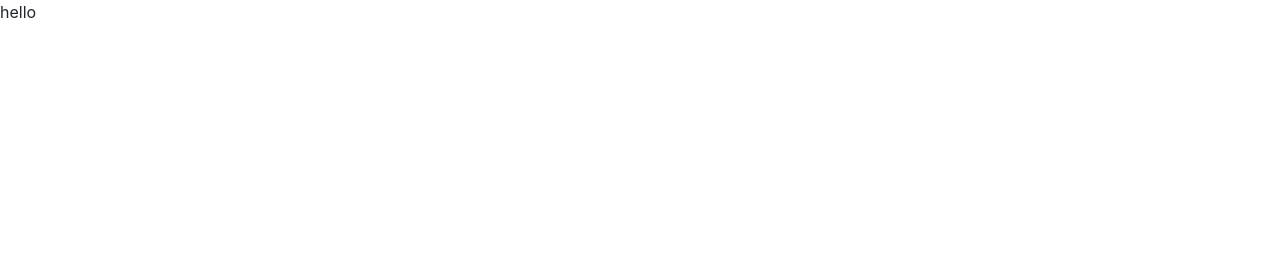
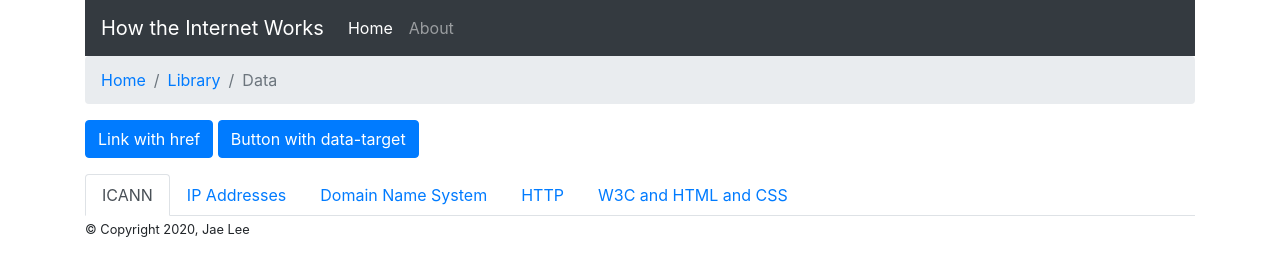
Before and after one commit to jl225/howtheinternetworks, a plain HTML site: page docs/index.html in a window 1280 px wide. Drawn offline with nearby package versions, Linux system fonts and the light colour scheme.

Commit message:
task: setting up home page

```diff
--- a/docs/index.html
+++ b/docs/index.html
@@ -11,6 +11,70 @@
     <title>Hello, world!</title>
 </head>
 <body>
-hello
+<div class="container">
+    <nav class="navbar navbar-expand-lg navbar-dark bg-dark">
+        <a class="navbar-brand" href="index.html">How the Internet Works</a>
+        <button class="navbar-toggler" type="button" data-toggle="collapse" data-target="#navbarNavDropdown" aria-controls="navbarNavDropdown" aria-expanded="false" aria-label="Toggle navigation">
+            <span class="navbar-toggler-icon"></span>
+        </button>
+        <div class="collapse navbar-collapse" id="navbarNavDropdown">
+            <ul class="navbar-nav">
+                <li class="nav-item active">
+                    <a class="nav-link" href="index.html">Home<span class="sr-only">(current)</span></a>
+                </li>
+                <li class="nav-item">
+                    <a class="nav-link" href="#">About</a>
+                </li>
+            </ul>
+        </div>
+    </nav>
+    <nav aria-label="breadcrumb">
+        <ol class="breadcrumb">
+            <li class="breadcrumb-item"><a href="#">Home</a></li>
+            <li class="breadcrumb-item"><a href="#">Library</a></li>
+            <li class="breadcrumb-item active" aria-current="page">Data</li>
+        </ol>
+    </nav>
+    <p>
+        <a class="btn btn-primary" data-toggle="collapse" href="#collapseExample" role="button" aria-expanded="false" aria-controls="collapseExample">
+            Link with href
+        </a>
+        <button class="btn btn-primary" type="button" data-toggle="collapse" data-target="#collapseExample" aria-expanded="false" aria-controls="collapseExample">
+            Button with data-target
+        </button>
+    </p>
+    <div class="collapse" id="collapseExample">
+        <div class="card card-body">
+            Anim pariatur cliche reprehenderit, enim eiusmod high life accusamus terry richardson ad squid. Nihil anim keffiyeh helvetica, craft beer labore wes anderson cred nesciunt sapiente ea proident.
+        </div>
+    </div>
+    <ul class="nav nav-tabs">
+        <li class="nav-item">
+            <a class="nav-link active" href="#">ICANN</a>
+        </li>
+        <li class="nav-item">
+            <a class="nav-link" href="#">IP Addresses</a>
+        </li>
+        <li class="nav-item">
+            <a class="nav-link" href="#">Domain Name System</a>
+        </li>
+        <li class="nav-item">
+            <a class="nav-link" href="#">HTTP</a>
+        </li>
+        <li class="nav-item">
+            <a class="nav-link" href="#">W3C and HTML and CSS</a>
+        </li>
+    </ul>
+    <div>
+        <footer>
+            <small>&copy; Copyright 2020, Jae Lee</small>
+        </footer>
+    </div>
+</div>
+<!-- Optional JavaScript -->
+<!-- jQuery first, then Popper.js, then Bootstrap JS -->
+<script src="https://code.jquery.com/jquery-3.5.1.slim.min.js" integrity="sha384-DfXdz2htPH0lsSSs5nCTpuj/zy4C+OGpamoFVy38MVBnE+IbbVYUew+OrCXaRkfj" crossorigin="anonymous"></script>
+<script src="https://cdn.jsdelivr.net/npm/popper.js@1.16.1/dist/umd/popper.min.js" integrity="sha384-9/reFTGAW83EW2RDu2S0VKaIzap3H66lZH81PoYlFhbGU+6BZp6G7niu735Sk7lN" crossorigin="anonymous"></script>
+<script src="https://stackpath.bootstrapcdn.com/bootstrap/4.5.2/js/bootstrap.min.js" integrity="sha384-B4gt1jrGC7Jh4AgTPSdUtOBvfO8shuf57BaghqFfPlYxofvL8/KUEfYiJOMMV+rV" crossorigin="anonymous"></script>
 </body>
 </html>
```
Also changed, not shown: docs/about.html (added, +10 -0 lines).
